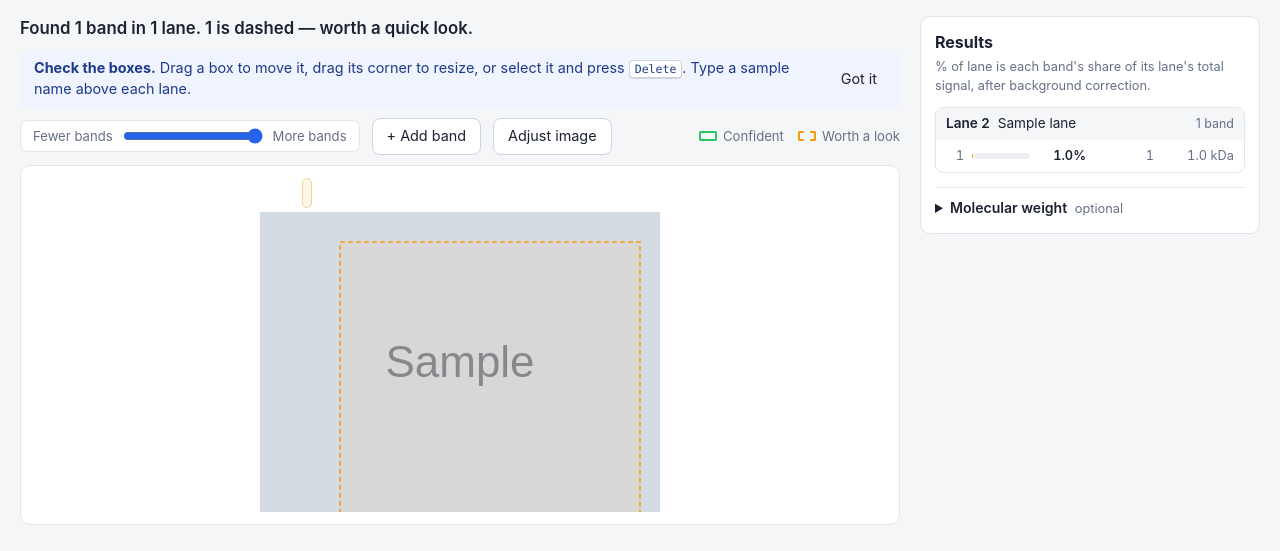
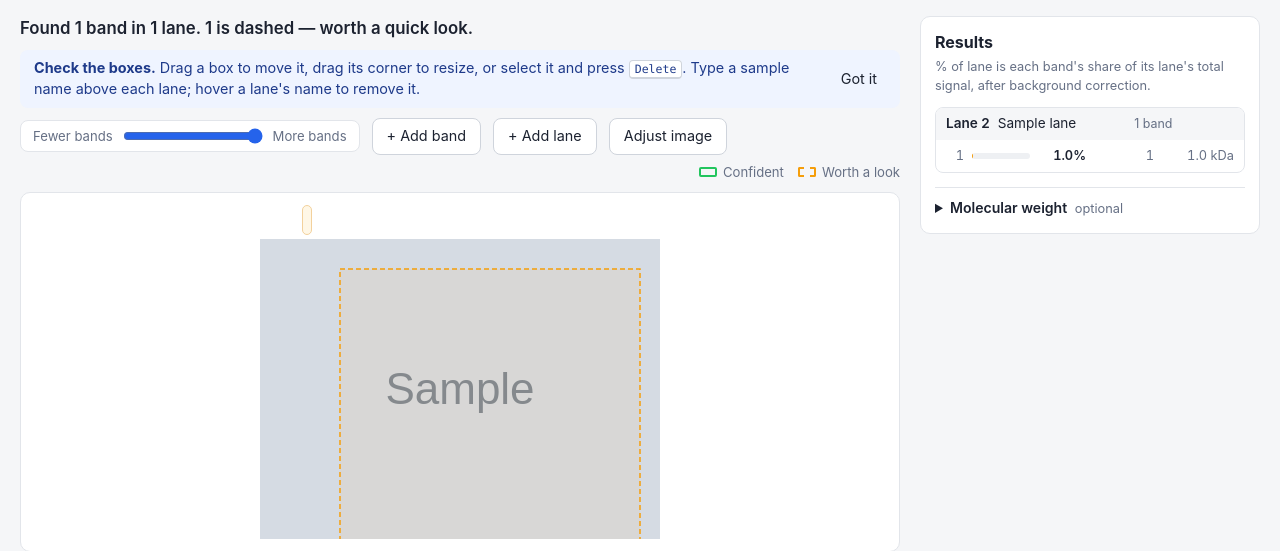
Before and after one commit to JPmarsxxxi/gel-blot-analyzer, a Flask app: page /p/1 in a window 1280 px wide. Shown: the part 58-609 px from the top of the page. Run offline with Flask 3, Linux system fonts and the light colour scheme; tables that the repository leaves empty hold one stand-in row (values such as "Sample post"); grey boxes marked "Sample" are stand-in pictures.

Commit message:
Add controls to add, split and remove lanes
Lane detection now skips lanes with no visible bands and can still merge or
invent a lane, and the editor had no way to fix that.

- POST /api/images/<id>/lanes {x}: inside a lane, splits it at x and moves
  bands right of x into the new lane; in empty space, adds a lane of median
  width and runs band detection in it.
- DELETE /api/lanes/<id>: removes the lane and its bands.
- Lanes are renumbered left to right after either; labels stay with lanes.
- UI: "+ Add lane" mode, a remove control on each lane name and results
  card, with a confirmation when the lane has bands.

Co-Authored-By: Claude Opus 5.5 <noreply@anthropic.com>
Claude-Session: https://claude.ai/code/session_01P6BnkDAU9JXnpb53hQhP3c

```diff
--- a/app/routes.py
+++ b/app/routes.py
@@ -308,6 +308,87 @@ def update_lane(lane_id):
         return jsonify(serialize_lane(lane))
 
 
+def _renumber_lanes(image: GelImage) -> None:
+    image.lanes.sort(key=lambda l: l.x_start)
+    for i, lane in enumerate(image.lanes):
+        lane.index = i
+
+
+@bp.route("/api/images/<int:image_id>/lanes", methods=["POST"])
+def add_lane(image_id):
+    """Adds a lane at x. Inside an existing lane, splits it there (detection
+    merged two lanes); in empty space, adds a lane of typical width and runs
+    band detection in it (detection missed a lane)."""
+    body = request.get_json(force=True, silent=True) or {}
+    if "x" not in body:
+        return _error("Missing 'x'.")
+
+    with session_scope() as session:
+        image = session.get(GelImage, image_id)
+        if image is None:
+            return _error("Image not found.", 404)
+        x = min(max(float(body["x"]), 0.0), float(image.width))
+        lanes = sorted(image.lanes, key=lambda l: l.x_start)
+        container = next((l for l in lanes if l.x_start <= x < l.x_end), None)
+
+        if container is not None:
+            if min(x - container.x_start, container.x_end - x) < 3:
+                return _error("Too close to the lane's edge to split it there.")
+            new_lane = Lane(index=0, x_start=x, x_end=container.x_end)
+            container.x_end = x
+            image.lanes.append(new_lane)
+            for band in [b for b in container.bands if b.x + b.width / 2 >= x]:
+                # Reassign through the backref: removing from container.bands
+                # first would mark the band as a delete-orphan.
+                band.lane = new_lane
+            session.flush()
+            _refresh_lane_percentages(container)
+        else:
+            widths = [l.x_end - l.x_start for l in lanes]
+            half = (sorted(widths)[len(widths) // 2] if widths else image.width * 0.1) / 2
+            left = max([l.x_end for l in lanes if l.x_end <= x], default=0.0)
+            right = min([l.x_start for l in lanes if l.x_start > x], default=float(image.width))
+            boundary = LaneBoundary(x_start=max(left, x - half), x_end=min(right, x + half))
+            if boundary.x_end - boundary.x_start < 3:
+                return _error("There's no room for a lane there.")
+            new_lane = Lane(index=0, x_start=boundary.x_start, x_end=boundary.x_end)
+            image.lanes.append(new_lane)
+            (detected,) = pipeline.run_band_redetection(_image_path(image), [boundary], image.sensitivity)
+            for band in detected:
+                new_lane.bands.append(
+                    Band(
+                        x=band.x,
+                        y=band.y,
+                        width=band.width,
+                        height=band.height,
+                        intensity=band.intensity,
+                        percent_of_lane=band.percent_of_lane,
+                        confidence=band.confidence,
+                        low_confidence=band.low_confidence,
+                    )
+                )
+
+        session.flush()
+        _refresh_lane_percentages(new_lane)
+        _renumber_lanes(image)
+        session.flush()
+        return jsonify(serialize_image(image)), 201
+
+
+@bp.route("/api/lanes/<int:lane_id>", methods=["DELETE"])
+def delete_lane(lane_id):
+    with session_scope() as session:
+        lane = session.get(Lane, lane_id)
+        if lane is None:
+            return _error("Lane not found.", 404)
+        image = lane.image
+        image.lanes.remove(lane)
+        session.flush()
+        _renumber_lanes(image)
+        session.flush()
+        return jsonify(serialize_image(image))
+
+
 @bp.route("/api/lanes/<int:lane_id>/bands", methods=["POST"])
 def add_band(lane_id):
     body = request.get_json(force=True, silent=True) or {}
--- a/app/static/js/project.js
+++ b/app/static/js/project.js
@@ -109,6 +109,7 @@ class GelPanel {
     this.ladderBandsEl = q(".ladder-bands");
     this.applyCalibrationBtn = q(".apply-calibration-btn");
     this.addBandBtn = q(".add-band-toggle-btn");
+    this.addLaneBtn = q(".add-lane-toggle-btn");
     this.cropBtn = q(".crop-toggle-btn");
 
     const hint = q(".hint");
@@ -155,16 +156,21 @@ class GelPanel {
     this.addBandBtn.addEventListener("click", () => {
       this.setMode(this.mode === "add-band" ? "select" : "add-band");
     });
+    this.addLaneBtn.addEventListener("click", () => {
+      this.setMode(this.mode === "add-lane" ? "select" : "add-lane");
+    });
   }
 
   setMode(mode) {
     this.mode = mode;
     this.addBandBtn.classList.toggle("active", mode === "add-band");
+    this.addLaneBtn.classList.toggle("active", mode === "add-lane");
     this.cropBtn.classList.toggle("active", mode === "crop");
-    this.svg.classList.toggle("adding", mode === "add-band");
+    this.svg.classList.toggle("adding", mode === "add-band" || mode === "add-lane");
     this.svg.classList.toggle("cropping", mode === "crop");
     const hints = {
       "add-band": "Click on a band in the image to add a box there. Press Esc when you're done.",
+      "add-lane": "Click where a lane was missed to add it, or inside a lane that holds two to split it there.",
       crop: "Drag a rectangle around the part of the image to keep, then press Apply.",
     };
     this.modeHintEl.textContent = hints[mode] || "";
@@ -288,6 +294,12 @@ class GelPanel {
       return;
     }
 
+    if (this.mode === "add-lane") {
+      this.setMode("select");
+      this._addLane(pt.x);
+      return;
+    }
+
     if (this.mode === "add-band") {
       const lane = this.image.lanes.find((l) => pt.x >= l.x_start && pt.x <= l.x_end);
       if (!lane) return;
@@ -398,6 +410,31 @@ class GelPanel {
       this._patchLane(lane);
       const newest = lane.bands.reduce((a, b) => (b.id > a.id ? b : a), lane.bands[0]);
       this.selectedBandId = newest ? newest.id : null;
+      this.render();
+    } catch (err) {
+      toast(err.message);
+    }
+  }
+
+  async _addLane(x) {
+    this.el.classList.add("working");
+    try {
+      this.image = await api(`/api/images/${this.image.id}/lanes`, jsonBody("POST", { x }));
+      this.selectedBandId = null;
+      this.render();
+    } catch (err) {
+      toast(err.message);
+    } finally {
+      this.el.classList.remove("working");
+    }
+  }
+
+  async deleteLane(lane) {
+    const n = lane.bands.length;
+    if (n && !confirm(`Remove lane ${lane.index + 1} and its ${n} band${n === 1 ? "" : "s"}?`)) return;
+    try {
+      this.image = await api(`/api/lanes/${lane.id}`, { method: "DELETE" });
+      this.selectedBandId = null;
       this.render();
     } catch (err) {
       toast(err.message);
@@ -548,7 +585,14 @@ class GelPanel {
           }
         }, 400);
       });
-      slot.appendChild(input);
+      const remove = document.createElement("button");
+      remove.type = "button";
+      remove.className = "lane-remove";
+      remove.textContent = "\u00d7";
+      remove.title = `Remove lane ${lane.index + 1}`;
+      remove.setAttribute("aria-label", `Remove lane ${lane.index + 1}`);
+      remove.addEventListener("click", () => this.deleteLane(lane));
+      slot.append(input, remove);
       this.laneHeaderEl.appendChild(slot);
     }
   }
@@ -575,7 +619,13 @@ class GelPanel {
       const count = document.createElement("span");
       count.className = "lane-count";
       count.textContent = lane.bands.length ? `${lane.bands.length} band${lane.bands.length === 1 ? "" : "s"}` : "no bands";
-      head.append(num, name, count);
+      const remove = document.createElement("button");
+      remove.type = "button";
+      remove.className = "lane-card-remove";
+      remove.textContent = "Remove";
+      remove.title = `Remove lane ${lane.index + 1} and its bands`;
+      remove.addEventListener("click", () => this.deleteLane(lane));
+      head.append(num, name, count, remove);
       card.appendChild(head);
 
       const calibrated = this.image.lanes.some((l) => l.bands.some((b) => b.estimated_kda != null));
--- a/app/templates/project.html
+++ b/app/templates/project.html
@@ -35,7 +35,7 @@
         </div>
 
         <div class="hint" hidden>
-          <span><strong>Check the boxes.</strong> Drag a box to move it, drag its corner to resize, or select it and press <kbd>Delete</kbd>. Type a sample name above each lane.</span>
+          <span><strong>Check the boxes.</strong> Drag a box to move it, drag its corner to resize, or select it and press <kbd>Delete</kbd>. Type a sample name above each lane; hover a lane's name to remove it.</span>
           <button class="btn btn-ghost hint-close" type="button">Got it</button>
         </div>
 
@@ -46,6 +46,7 @@
             <span class="slider-end">More bands</span>
           </label>
           <button class="btn add-band-toggle-btn" type="button">+ Add band</button>
+          <button class="btn add-lane-toggle-btn" type="button" title="Add a missed lane, or split one that holds two">+ Add lane</button>
           <button class="btn adjust-toggle-btn" type="button" aria-expanded="false">Adjust image</button>
           <span class="legend">
             <span class="swatch swatch-sure"></span>Confident
```
Also changed, not shown: SPEC.md (+6 -0 lines), app/static/css/style.css (+31 -0 lines), tests/test_api.py (+48 -0 lines).
